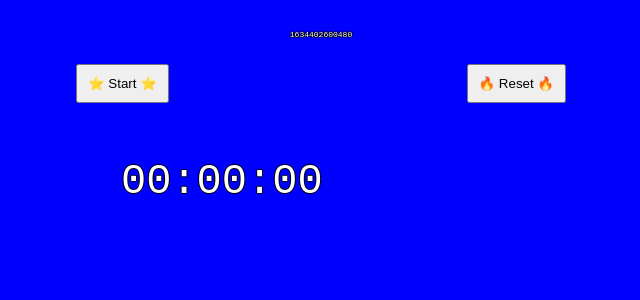
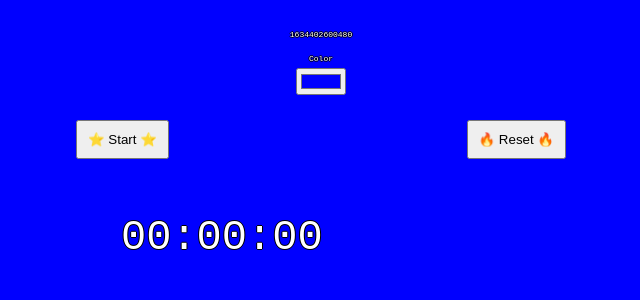
Before and after one commit to brakkum/speedrun-timer, a React (Create React App) app: page / in a window 1280 px wide. Shown: the top 300 px of the page, without its empty margins (319-959 px from the left). Built offline with nearby package versions, Linux system fonts and the light colour scheme; the HTML template or start-up script is replaced by a standard one.

Commit message:
add color customization

```diff
--- a/src/Timer.tsx
+++ b/src/Timer.tsx
@@ -29,6 +29,7 @@ function Timer() {
   const [endTime, setEndTime] = useLocalStorage<number | null>('end-time', null);
   const [pauseStartTime, setPauseStartTime] = useLocalStorage<number | null>('pause-start-time', null);
   const [pauses, setPauses] = useLocalStorage<Pause[]>('pauses', []);
+  const [color, setColor] = useLocalStorage('color', '#0000ff');
 
   const getCurrentTime = () => {
     return Date.now();
@@ -114,7 +115,7 @@ function Timer() {
       style={{
         height: '100vh',
         width: '100vw',
-        backgroundColor: 'blue'
+        backgroundColor: color
       }}>
       <div
         style={{
@@ -135,7 +136,26 @@ function Timer() {
             textShadow: '-1px 0 black, 0 1px black, 1px 0 black, 0 -1px black',
           }}
         >
-          {time}
+          <span>
+            {time}
+          </span>
+          <div
+            style={{
+              display: 'flex',
+              flexDirection: 'column',
+              width: '50px',
+              margin: '10px auto',
+            }}
+          >
+            <span style={{margin: '5px'}}>
+              Color
+            </span>
+            <input
+              type='color'
+              value={color}
+              onChange={e => setColor(e.target.value)}
+            />
+          </div>
         </div>
         <div
           style={{
```
